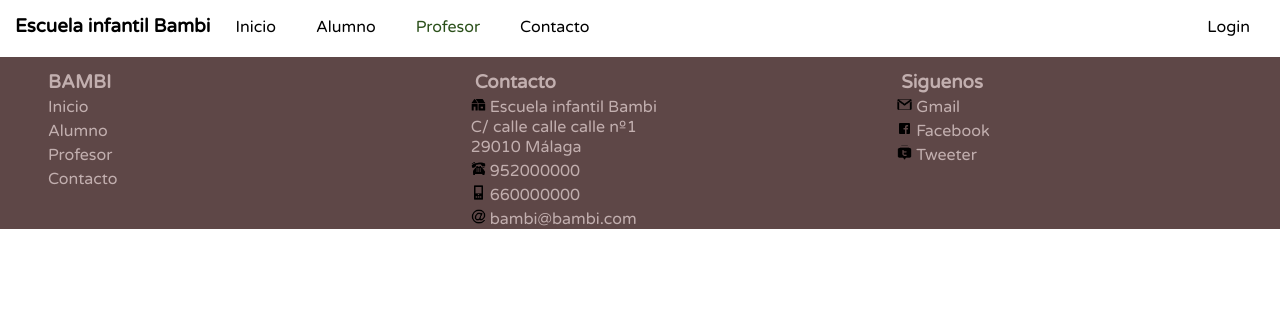
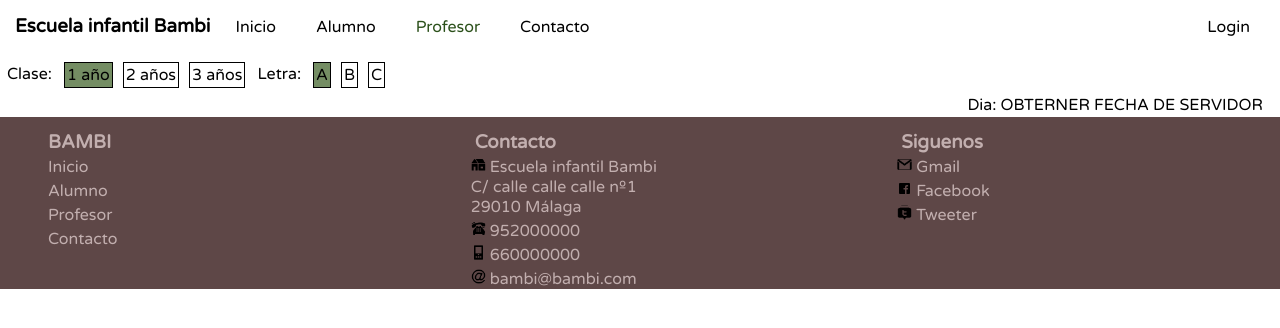
Before and after one commit to Javiergda/final-project-client, a React (Create React App) app: page /Profesor in a window 1280 px wide. Shown: the top 328 px of the page. Built offline with nearby package versions, Linux system fonts and the light colour scheme.

Commit message:
componente Course

```diff
--- a/src/components/Routes/AppRouter.js
+++ b/src/components/Routes/AppRouter.js
@@ -14,7 +14,7 @@ export const AppRouter = () => {
             <Routes>
                 <Route path="/" element={<HomePage />} />
                 <Route path="/Alumno" element={<Students />} />
-                <Route path="/Profesores" element={<Teachers />} />
+                <Route path="/Profesor" element={<Teachers />} />
             </Routes>
 
             <Footer />
--- a/src/components/Teachers/Course.js
+++ b/src/components/Teachers/Course.js
@@ -1,8 +1,50 @@
 import React from 'react'
+import { useState } from 'react';
 
 export const Course = () => {
+
+    const initialState = {
+        age: 'age1',
+        letter: 'A'
+    }
+
+    const [select, setSelect] = useState(initialState);
+    const { age, letter } = select;
+
+    const handleChange = e => {
+
+        if (e.target.id) {
+            setSelect({
+                ...select,
+                [e.target.title]: e.target.id
+            });
+        }
+    };
+
     return (
-        <div>
+        <div className='course__main'>
+            <form>
+                <div className='options'>
+
+                    <div className={age + ' age'} onClick={handleChange}>
+                        <div className='title'><span>Clase: </span></div>
+                        <div><span title='age' id='age1'>1 año</span></div>
+                        <div><span title='age' id='age2'>2 años</span></div>
+                        <div><span title='age' id='age3'>3 años</span></div>
+                    </div>
+
+                    <div className={letter + ' letter'} onClick={handleChange}>
+                        <div className='title'><span>Letra: </span></div>
+                        <div><span title='letter' id='A'>A</span></div>
+                        <div><span title='letter' id='B'>B</span></div>
+                        <div><span title='letter' id='C'>C</span></div>
+                    </div>
+                </div>
+            </form>
+
+            <div className='day'>
+                <span>Dia: OBTERNER FECHA DE SERVIDOR</span>
+            </div>
 
         </div>
     )
--- /dev/null
+++ b/src/styles/components/_course.scss
@@ -0,0 +1,94 @@
+.course__main{
+
+    display: flex;
+    flex-direction: column;
+
+    .options{
+        display: flex;
+
+        .age,.letter{
+            display: flex;
+
+            div{
+                border: 1px solid black;
+                padding: 2px;
+                margin: 5px;
+            }
+
+            .title{
+                border: 0px;
+            }
+        }
+    }
+
+    .day{
+
+        padding: 2px;
+        margin-right: 15px;
+        text-align: right;
+
+    }
+
+    .A{
+        div{
+            &:nth-child(2){
+                background-color: #748d63;
+                color:black;
+                border-color: black;
+            }
+        }
+    }
+
+    .B{
+        div{
+            &:nth-child(3){
+                background-color: #748d63;
+                color:black;
+                border-color: black;
+            }
+        }
+    }
+
+    .C{
+        div{
+            &:nth-child(4){
+                background-color: #748d63;
+                color:black;
+                border-color: black;
+            }
+        }
+    }
+
+    .age1{
+        div{
+            &:nth-child(2){
+                background-color: #748d63;
+                color:black;
+                border-color: black;
+            }
+        }
+    }
+
+    .age2{
+        div{
+            &:nth-child(3){
+                background-color: #748d63;
+                color:black;
+                border-color: black;
+            }
+        }
+    }
+
+    .age3{
+        div{
+            &:nth-child(4){
+                background-color: #748d63;
+                color:black;
+                border-color: black;
+            }
+        }
+    }
+
+
+
+}
--- a/src/styles/styles.scss
+++ b/src/styles/styles.scss
@@ -13,3 +13,4 @@
 @import './components/daily';
 @import './components/students';
 @import './components/student';
+@import './components/course'
```
Also changed, not shown: src/components/Teachers/Teachers.js (+7 -0 lines).
